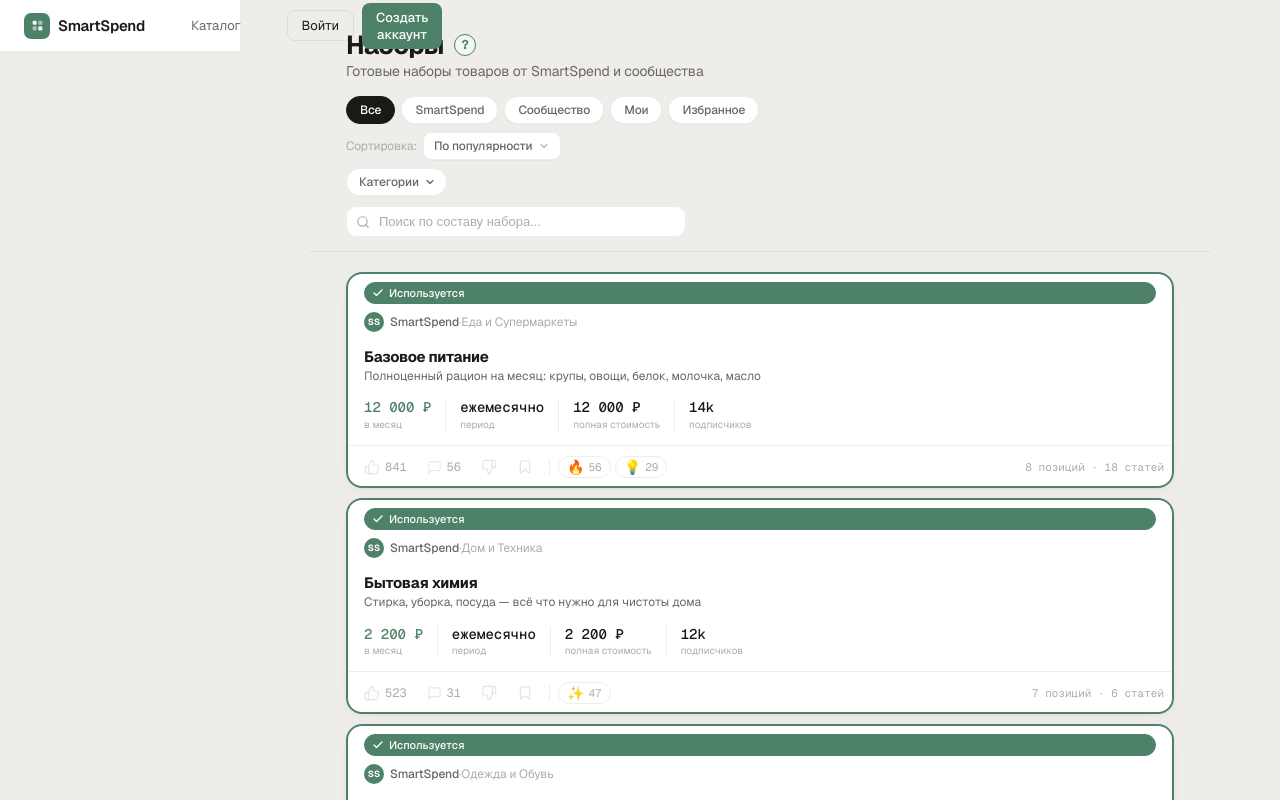
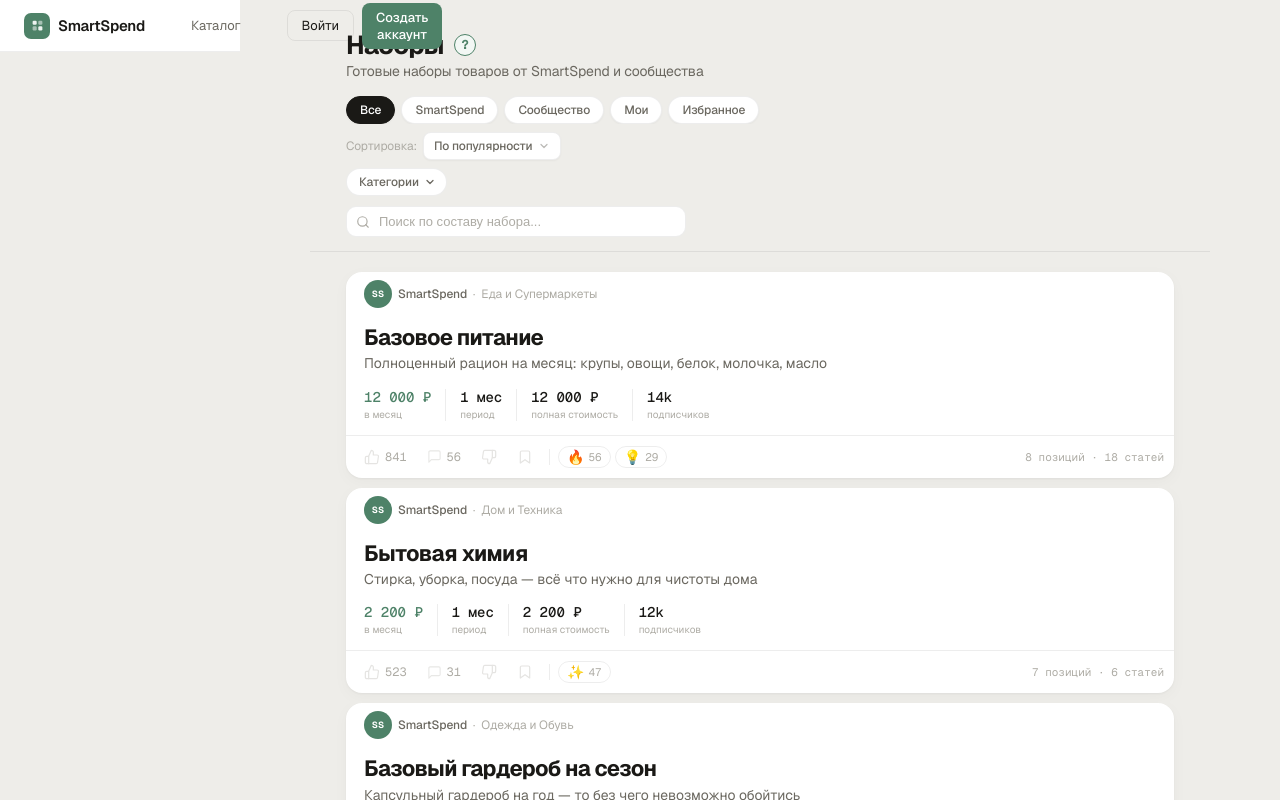
Before and after one commit to NikitaShlyapnikov/site_smartspend_v2, a React (Vite) app in the folder app/: page /#/catalog in a window 1280 px wide. Built offline with nearby package versions, Linux system fonts and the light colour scheme.

Commit message:
change set

```diff
--- a/app/src/data/mock.js
+++ b/app/src/data/mock.js
@@ -178,7 +178,7 @@ export const catalogSets = [
     title: 'Базовое питание',
     desc: 'Полноценный рацион на месяц: крупы, овощи, белок, молочка, масло',
     amount: 12000, amountLabel: 'руб / месяц',
-    monthly: 12000, period: 'ежемесячно', fullCost: 12000,
+    monthly: 12000, period: '1 мес', fullCost: 12000,
     items: ['Крупы', 'Овощи и фрукты', 'Мясо и рыба', 'Молочные продукты'], more: 4,
     users: 14200, added: '2024-01-15', articles: 18,
     likes: 841, dislikes: 33, comments: 56,
@@ -189,7 +189,7 @@ export const catalogSets = [
     title: 'Вкусняшки и снеки',
     desc: 'Сладкое, кофе, соки, снеки — всё что балует, но не обязательно',
     amount: 3500, amountLabel: 'руб / месяц',
-    monthly: 3500, period: 'ежемесячно', fullCost: 3500,
+    monthly: 3500, period: '1 мес', fullCost: 3500,
     items: ['Шоколад и конфеты', 'Кофе и чай', 'Соки и напитки'], more: 2,
     users: 8700, added: '2024-02-10', articles: 4,
     likes: 304, dislikes: 41, comments: 18,
@@ -200,7 +200,7 @@ export const catalogSets = [
     title: 'Правильное питание',
     desc: 'Фитнес-ориентированный рацион с упором на белок и нутриенты',
     amount: 16500, amountLabel: 'руб / месяц',
-    monthly: 16500, period: 'ежемесячно', fullCost: 16500,
+    monthly: 16500, period: '1 мес', fullCost: 16500,
     items: ['Протеин', 'Куриная грудка', 'Греческий йогурт', 'Овсянка'], more: 3,
     users: 4100, added: '2024-03-22', articles: 11,
     likes: 178, dislikes: 12, comments: 9,
@@ -211,7 +211,7 @@ export const catalogSets = [
     title: 'Мой рацион',
     desc: 'Персонализированный набор под мои предпочтения и диету',
     amount: 9400, amountLabel: 'руб / месяц',
-    monthly: 9400, period: 'ежемесячно', fullCost: 9400,
+    monthly: 9400, period: '1 мес', fullCost: 9400,
     items: ['Гречка', 'Куриное филе', 'Творог', 'Яйца'], more: 5,
     users: null, added: '2025-01-03', articles: 0, private: true,
     likes: 0, dislikes: 0, comments: 0,
@@ -223,7 +223,7 @@ export const catalogSets = [
     title: 'Бытовая химия',
     desc: 'Стирка, уборка, посуда — всё что нужно для чистоты дома',
     amount: 2200, amountLabel: 'руб / месяц',
-    monthly: 2200, period: 'ежемесячно', fullCost: 2200,
+    monthly: 2200, period: '1 мес', fullCost: 2200,
     items: ['Стиральный порошок', 'Средство для посуды', 'Чистящие'], more: 4,
     users: 11500, added: '2024-01-15', articles: 6,
     likes: 523, dislikes: 14, comments: 31,
@@ -234,7 +234,7 @@ export const catalogSets = [
     title: 'Уют дома',
     desc: 'Свечи, текстиль, декор — небольшие покупки для уюта',
     amount: 3800, amountLabel: 'руб / месяц',
-    monthly: 3800, period: 'ежемесячно', fullCost: 3800,
+    monthly: 3800, period: '1 мес', fullCost: 3800,
     items: ['Свечи', 'Пледы и подушки', 'Комнатные растения'], more: 2,
     users: 3400, added: '2024-04-11', articles: 5,
     likes: 147, dislikes: 6, comments: 14,
@@ -246,7 +246,7 @@ export const catalogSets = [
     title: 'Забота о себе — базовый уход',
     desc: 'Средства гигиены и ухода на каждый день',
     amount: 4500, amountLabel: 'руб / месяц',
-    monthly: 4500, period: 'ежемесячно', fullCost: 4500,
+    monthly: 4500, period: '1 мес', fullCost: 4500,
     items: ['Шампунь', 'Гель для душа', 'Крем', 'Зубная паста'], more: 3,
     users: 7800, added: '2024-01-15', articles: 7,
     likes: 361, dislikes: 8, comments: 22,
@@ -257,7 +257,7 @@ export const catalogSets = [
     title: 'Уход за кожей',
     desc: 'Базовый корейский уход: очищение, тонер, крем, SPF',
     amount: 4500, amountLabel: 'руб / месяц',
-    monthly: 4500, period: 'ежемесячно', fullCost: 4500,
+    monthly: 4500, period: '1 мес', fullCost: 4500,
     items: ['Пенка для умывания', 'Тонер', 'Увлажняющий крем', 'Санскрин'], more: 2,
     users: 5600, added: '2024-07-30', articles: 12,
     addedBy: 'k_beauty_fan', likes: 274, dislikes: 7, comments: 33,
@@ -269,7 +269,7 @@ export const catalogSets = [
     title: 'Общественный транспорт',
     desc: 'Ежемесячный проездной + такси на крайний случай',
     amount: 3200, amountLabel: 'руб / месяц',
-    monthly: 3200, period: 'ежемесячно', fullCost: 3200,
+    monthly: 3200, period: '1 мес', fullCost: 3200,
     items: ['Проездной ЕТК', 'Такси (резерв)'], more: 0,
     users: 8100, added: '2024-01-20', articles: 2,
     likes: 389, dislikes: 22, comments: 15,
@@ -281,7 +281,7 @@ export const catalogSets = [
     title: 'Подписки и досуг',
     desc: 'Стриминговые сервисы, спортзал и книги',
     amount: 5200, amountLabel: 'руб / месяц',
-    monthly: 5200, period: 'ежемесячно', fullCost: 5200,
+    monthly: 5200, period: '1 мес', fullCost: 5200,
     items: ['Netflix', 'Spotify', 'Яндекс.Плюс', 'Спортзал', 'Книги'], more: 0,
     users: null, added: '2025-03-01', articles: 0, private: true,
     likes: 0, dislikes: 0, comments: 0,
--- a/app/src/pages/Catalog.jsx
+++ b/app/src/pages/Catalog.jsx
@@ -17,12 +17,7 @@ function loadLikes() {
 function saveLikes(set) {
   try { localStorage.setItem('ss_catalog_likes', JSON.stringify([...set])) } catch {}
 }
-function loadUsedSets() {
-  try { return new Set(JSON.parse(localStorage.getItem('ss_used_sets') || '["s1","s2","s3"]')) } catch { return new Set(['s1','s2','s3']) }
-}
-function saveUsedSets(s) {
-  try { localStorage.setItem('ss_used_sets', JSON.stringify([...s])) } catch {}
-}
+
 
 const CATEGORIES = [
   { id: 'all',        label: 'Все'                   },
@@ -345,7 +340,7 @@ function SmartSpendChip() {
   )
 }
 
-function CatalogCard({ set, isLiked, isDisliked, isBookmarked, onLike, onDislike, onBookmark, isUsed, onToggleUsed, onCategoryClick, navigate, username }) {
+function CatalogCard({ set, isLiked, isDisliked, isBookmarked, onLike, onDislike, onBookmark, onCategoryClick, navigate, username }) {
   const catLabel = CATEGORIES.find(c => c.id === set.category)?.label
   const totalItems = set.items.length + (set.more || 0)
   const [reactions, setReactions] = useState(() => (set.reactions || []).map(r => ({ ...r })))
@@ -372,17 +367,7 @@ function CatalogCard({ set, isLiked, isDisliked, isBookmarked, onLike, onDislike
         : null
 
   return (
-    <div className={`catalog-card${isUsed ? ' catalog-card--used' : ''}`} onClick={() => navigate(`/set/${set.id}`)}>
-      <button
-        className={`card-used-btn${isUsed ? ' active' : ''}`}
-        onClick={e => { e.stopPropagation(); onToggleUsed() }}
-        title={isUsed ? 'Убрать из используемых' : 'Отметить как используемый'}
-      >
-        <svg width="12" height="12" viewBox="0 0 24 24" fill="none" stroke="currentColor" strokeWidth="2.5" strokeLinecap="round" strokeLinejoin="round">
-          <polyline points="20 6 9 17 4 12"/>
-        </svg>
-        {isUsed ? 'Используется' : 'Использую'}
-      </button>
+    <div className="catalog-card" onClick={() => navigate(`/set/${set.id}`)}>
       {authorRow && (
         <div className="card-author-row" onClick={e => e.stopPropagation()}>
           {authorRow}
@@ -536,7 +521,6 @@ export default function Catalog() {
   const [itemSearch, setItemSearch] = useState('')
   const [catalogLikes, setCatalogLikes] = useState(new Set())
   const [catalogDislikes, setCatalogDislikes] = useState(new Set())
-  const [usedSets, setUsedSets] = useState(loadUsedSets)
   const { modal: authModal, requireAuth } = useAuthModal()
   const [showSpotlight, setShowSpotlight] = useState(false)
 
@@ -680,8 +664,6 @@ export default function Catalog() {
               onLike={() => { if (!requireAuth()) return; setCatalogLikes(prev => { const n = new Set(prev); n.has(set.id) ? n.delete(set.id) : n.add(set.id); if (n.has(set.id)) setCatalogDislikes(p => { const d = new Set(p); d.delete(set.id); return d }); return n }) }}
               onDislike={() => { if (!requireAuth()) return; setCatalogDislikes(prev => { const n = new Set(prev); n.has(set.id) ? n.delete(set.id) : n.add(set.id); if (n.has(set.id)) setCatalogLikes(p => { const l = new Set(p); l.delete(set.id); return l }); return n }) }}
               onBookmark={() => { if (!requireAuth()) return; setLikedSets(prev => { const next = new Set(prev); next.has(set.id) ? next.delete(set.id) : next.add(set.id); saveLikes(next); return next }) }}
-              isUsed={usedSets.has(set.id)}
-              onToggleUsed={() => { if (!requireAuth()) return; setUsedSets(prev => { const n = new Set(prev); n.has(set.id) ? n.delete(set.id) : n.add(set.id); saveUsedSets(n); return n }) }}
               onCategoryClick={handleCatChange}
               navigate={navigate}
               username={username}
--- a/app/src/pages/Feed.jsx
+++ b/app/src/pages/Feed.jsx
@@ -16,7 +16,7 @@ const MODES = [
   { id: null,            label: 'Все' },
   { id: 'subscriptions', label: 'Подписки' },
   { id: 'my-sets',       label: 'Мои наборы' },
-  { id: 'liked',         label: 'Закладки' },
+  { id: 'liked',         label: 'Избранное' },
 ]
 
 const CATEGORIES = [
--- a/app/src/pages/Promo.jsx
+++ b/app/src/pages/Promo.jsx
@@ -74,7 +74,7 @@ const PROMO_SPOTLIGHT = [
   {
     targetId: 'sp-promo-types',
     title: 'Типы предложений',
-    desc: 'Три типа: Рассылки — письма компаний с персональными акциями; Официальные — скидки и купоны напрямую от брендов; Сообщество — промокоды и лайфхаки от других пользователей.',
+    desc: 'Три типа: Рассылки — письма компаний с персональными акциями; SmartSpend — скидки и купоны подобранные командой SmartSpend; Сообщество — промокоды и лайфхаки от других пользователей.',
   },
   {
     targetId: 'sp-promo-acts',
@@ -106,7 +106,7 @@ const PROMO_SPOTLIGHT = [
 const TYPE_CHIPS = [
   { id: 'all',       label: 'Все' },
   { id: 'broadcast', label: 'Рассылка' },
-  { id: 'official',  label: 'Официальные' },
+  { id: 'official',  label: 'SmartSpend' },
   { id: 'whisper',   label: 'Сообщество' },
 ]
 
@@ -534,6 +534,64 @@ function BroadcastCard({ item, onCategoryClick, onCompanyClick }) {
   )
 }
 
+// ── SMARTSPEND CHIP (for official/smartspend cards) ────────────────────────────
+
+const SS_PROMO = { name: 'SmartSpend', initials: 'SS', color: '#4E8268', followers: 12400, articles: 47, sets: 14 }
+
+function SmartSpendPromoChip() {
+  const [showCard, setShowCard] = useState(false)
+  const [following, setFollowing] = useState(false)
+  const [followAnim, setFollowAnim] = useState(false)
+  const showTimer = useRef(null)
+  const hideTimer = useRef(null)
+
+  function isTouch() { return window.matchMedia('(hover: none)').matches }
+  function onEnter() {
+    if (isTouch()) return
+    clearTimeout(hideTimer.current)
+    showTimer.current = setTimeout(() => setShowCard(true), 350)
+  }
+  function onLeave() {
+    if (isTouch()) return
+    clearTimeout(showTimer.current)
+    hideTimer.current = setTimeout(() => setShowCard(false), 180)
+  }
+  function handleFollow(e) {
+    e.stopPropagation()
+    setFollowAnim(true)
+    setTimeout(() => setFollowAnim(false), 450)
+    setFollowing(f => !f)
+  }
+
+  return (
+    <span className="author-chip-wrap" onMouseEnter={onEnter} onMouseLeave={onLeave} onClick={e => e.stopPropagation()}>
+      <button className="author-chip author-chip--ss">
+        <div className="author-avatar-sm" style={{ background: SS_PROMO.color }}>SS</div>
+        <span className="author-name-inline">{SS_PROMO.name}</span>
+      </button>
+      {showCard && (
+        <div
+          className="author-popover"
+          onMouseEnter={() => clearTimeout(hideTimer.current)}
+          onMouseLeave={onLeave}
+          onClick={e => e.stopPropagation()}
+        >
+          <div className="ap-top">
+            <div className="ap-avatar" style={{ background: SS_PROMO.color }}>{SS_PROMO.initials}</div>
+            <button className={`ap-follow-btn${following ? ' following' : ''}${followAnim ? ' follow-pop' : ''}`} onClick={handleFollow}>
+              {following ? 'Отменить подписку' : 'Подписаться'}
+            </button>
+          </div>
+          <div className="ap-name">{SS_PROMO.name}</div>
+          <div className="ap-meta">
+            {SS_PROMO.followers.toLocaleString('ru')} подписчиков · {SS_PROMO.articles} статей · {SS_PROMO.sets} наборов
+          </div>
+        </div>
+      )}
+    </span>
+  )
+}
+
 // ── PROMO CARD ─────────────────────────────────────────────────────────────────
 
 function PromoCard({ item, onCategoryClick, onCompanyClick, onSourceClick }) {
@@ -561,6 +619,7 @@ function PromoCard({ item, onCategoryClick, onCompanyClick, onSourceClick }) {
               )}
             </div>
             <div className="whisper-meta">
+              <SmartSpendPromoChip />
               <span>{item.expires ? `до ${item.expires}` : ''}</span>
             </div>
           </div>
```
Also changed, not shown: app/src/index.css.
